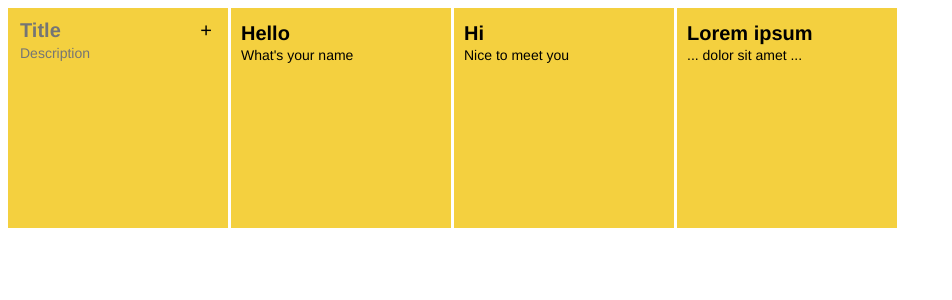
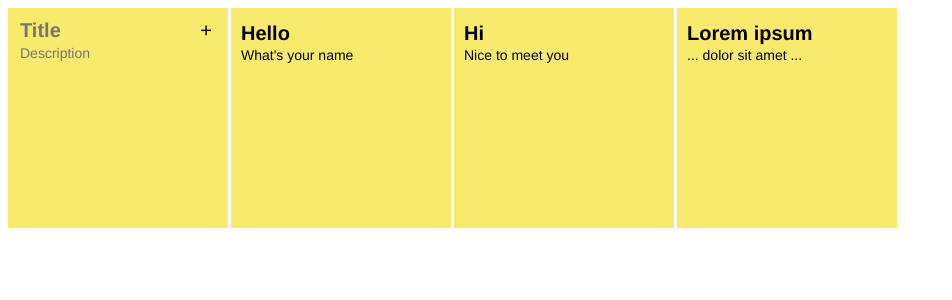
Before and after one commit to daimessdn/mynote, a React (Create React App) app: page / in a window 1280 px wide. Shown: the top 300 px of the page, without its empty margins (0-952 px from the left). Built offline with nearby package versions, Linux system fonts and the light colour scheme.

Commit message:
changed card color...

```diff
--- a/src/index.css
+++ b/src/index.css
@@ -16,7 +16,7 @@ h1 {
 }
 
 .card {
-	background-color:  #F4D03F;
+	background-color: rgb(248, 234, 109);
 	line-height: 0.5;
 	width: 200px;
 	height: 200px;
```
